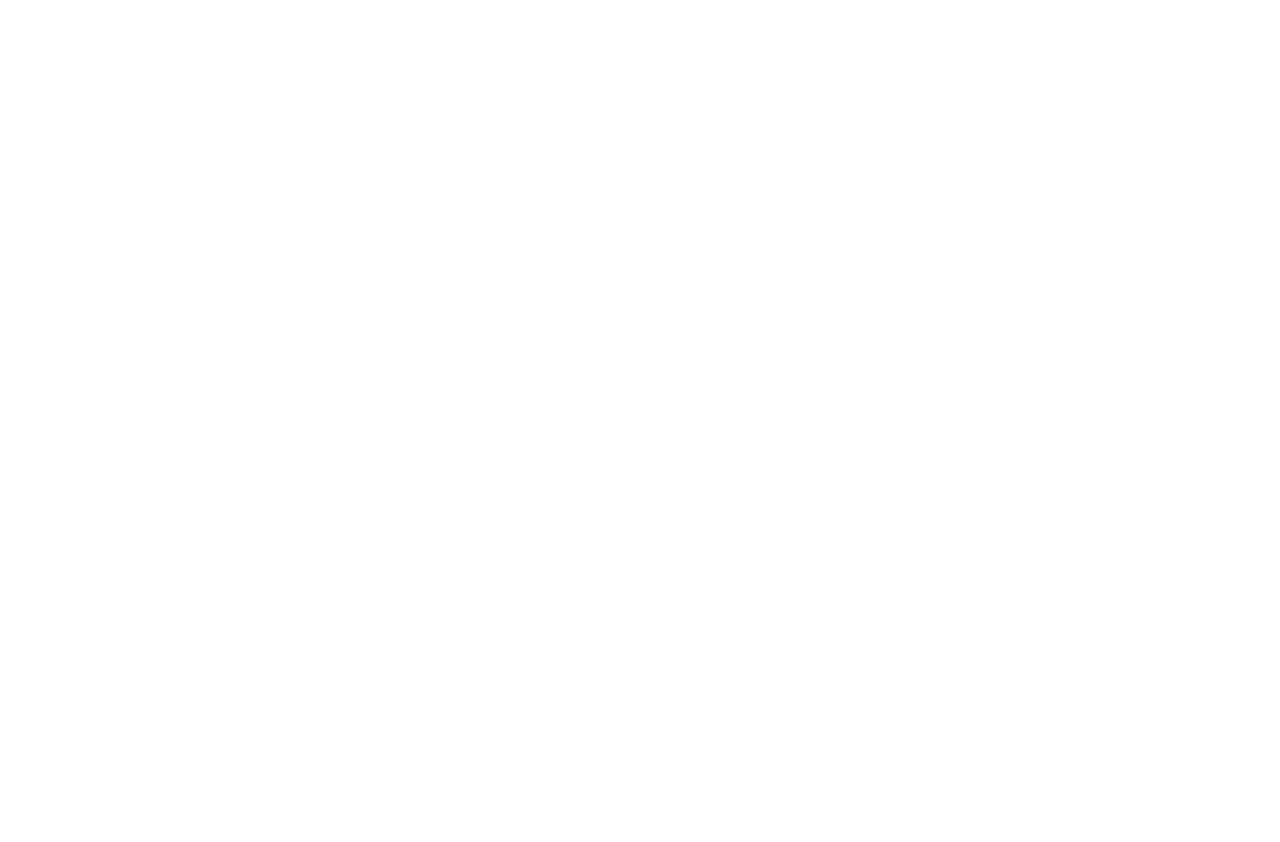
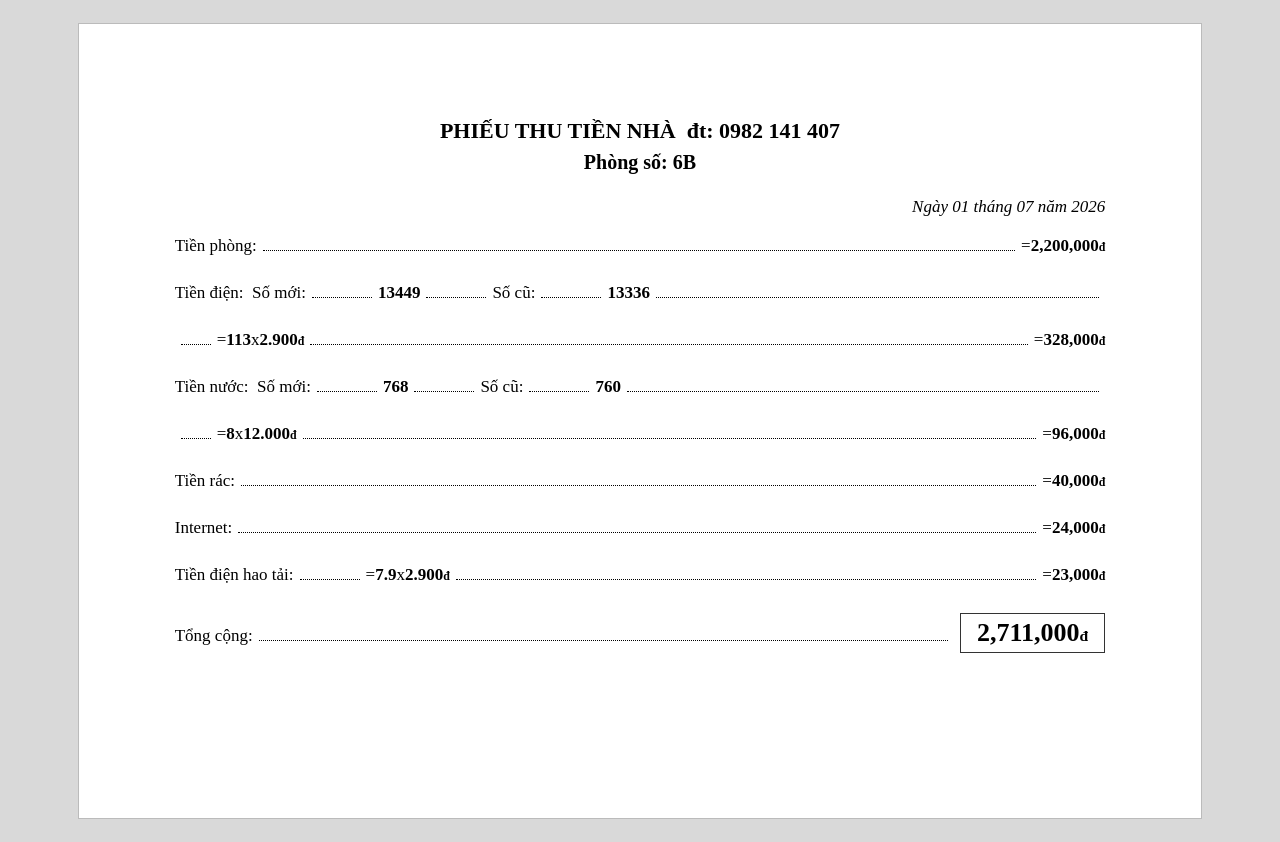
Before and after one commit to myheo0229/Project-tools-phongtro, a plain HTML site: page index.html in a window 1280 px wide. Before the commit the page ends 800 px from the top, so only its background shows below. Drawn offline with Linux system fonts and the light colour scheme.

Commit message:
hoàn thiện sơ lược UI 1 phòng

```diff
--- /dev/null
+++ b/assets/css/reset.css
@@ -0,0 +1,48 @@
+/* http://meyerweb.com/eric/tools/css/reset/
+   v2.0 | 20110126
+   License: none (public domain)
+*/
+
+html, body, div, span, applet, object, iframe,
+h1, h2, h3, h4, h5, h6, p, blockquote, pre,
+a, abbr, acronym, address, big, cite, code,
+del, dfn, em, img, ins, kbd, q, s, samp,
+small, strike, strong, sub, sup, tt, var,
+b, u, i, center,
+dl, dt, dd, ol, ul, li,
+fieldset, form, label, legend,
+table, caption, tbody, tfoot, thead, tr, th, td,
+article, aside, canvas, details, embed,
+figure, figcaption, footer, header, hgroup,
+menu, nav, output, ruby, section, summary,
+time, mark, audio, video {
+	margin: 0;
+	padding: 0;
+	border: 0;
+	font-size: 100%;
+	font: inherit;
+	vertical-align: baseline;
+}
+/* HTML5 display-role reset for older browsers */
+article, aside, details, figcaption, figure,
+footer, header, hgroup, menu, nav, section {
+	display: block;
+}
+body {
+	line-height: 1;
+}
+ol, ul {
+	list-style: none;
+}
+blockquote, q {
+	quotes: none;
+}
+blockquote:before, blockquote:after,
+q:before, q:after {
+	content: '';
+	content: none;
+}
+table {
+	border-collapse: collapse;
+	border-spacing: 0;
+}
--- /dev/null
+++ b/assets/css/style.css
@@ -0,0 +1,167 @@
+/* ============================================================
+   STYLE.CSS - style riêng cho phiếu thu tiền nhà
+   Chạy SAU reset.css (xem thứ tự link trong index.html)
+   ============================================================ */
+
+/* ---- biến dùng chung - đổi ở đây áp dụng cho toàn trang ---- */
+@page {
+    size: A4 landscape;
+    margin: 0;
+}
+
+:root {
+    --page-width: 297mm;
+    --page-height: 210mm;
+    --page-padding: 2.54cm;
+
+    --font-main: "Times New Roman", Times, serif;
+    --font-size-body: 17px;
+    --font-size-title: 22px;
+    --font-size-room: 20px;
+    --font-size-total: 26px;
+
+    --color-text: #000;
+    --color-line: #000; /* màu đường chấm chấm */
+    --color-mark: #999; /* màu dấu góc trang */
+
+    --row-gap: 30px; /* khoảng cách giữa các dòng chính */
+}
+
+html,
+body {
+    width: 100%;
+    min-height: 100%;
+    margin: 0;
+    padding: 0;
+}
+
+body {
+    background: #d9d9d9; /* chỉ để nhìn thấy mép trang trên trình duyệt, không ảnh hưởng lúc in/xuất PDF */
+    display: flex;
+    justify-content: center;
+    padding: 24px 0;
+    font-family: var(--font-main);
+}
+
+/* ============================================================
+   TRANG (1 tờ = 1 phiếu thu)
+   ============================================================ */
+.page {
+    position: relative;
+    width: var(--page-width);
+    height: var(--page-height);
+    box-sizing: border-box;
+    background: #fff;
+    box-shadow: 0 0 0 1px #bbb; /* viền nhẹ để thấy mép trang trên màn hình */
+    padding: var(--page-padding);
+    color: var(--color-text);
+    font-size: var(--font-size-body);
+}
+
+@media print {
+    @page {
+        size: A4 landscape;
+        margin: 0;
+    }
+
+    html,
+    body {
+        background: #fff;
+        margin: 0;
+        padding: 0;
+    }
+
+    body {
+        display: block;
+        padding: 0;
+        background: #fff;
+    }
+
+    .page {
+        width: 297mm;
+        height: 210mm;
+        box-shadow: none;
+        margin: 0;
+        padding: 12mm 14mm;
+    }
+}
+
+/* ============================================================
+   PHẦN ĐẦU: tiêu đề / phòng / ngày
+   ============================================================ */
+
+.header {
+    text-align: center;
+    /* margin-top: 50px; */
+    margin-bottom: 26px;
+}
+
+.title {
+    font-weight: bold;
+    font-size: var(--font-size-title);
+    margin-bottom: 10px;
+}
+
+.room {
+    font-weight: bold;
+    font-size: var(--font-size-room);
+    margin-bottom: 10px;
+}
+
+.date {
+    font-style: italic;
+    text-align: right;
+    margin-bottom: 22px;
+}
+
+/* ============================================================
+   CÁC DÒNG NỘI DUNG - dùng chung 1 class .row cho mọi dòng
+   .row-fill = đoạn chấm chấm co giãn (leader dots)
+   ============================================================ */
+.content .row {
+    display: flex;
+    align-items: baseline;
+    margin-bottom: var(--row-gap);
+    white-space: nowrap;
+}
+
+.row-fill {
+    flex: 1 1 auto;
+    border-bottom: 1px dotted var(--color-line);
+    margin: 0 6px;
+    min-width: 20px;
+}
+.row-fill.short {
+    flex: 0 1 60px;
+} /* đoạn chấm ngắn, dùng quanh số điện/nước */
+
+.row-value {
+    font-weight: bold;
+}
+.row-value sup {
+    font-size: 0.7em;
+}
+
+.meter-value {
+    font-weight: bold;
+}
+
+/* dòng phụ (dòng tính toán, thụt vào, không có nhãn ở đầu) */
+.calc-row .row-fill:first-child {
+    flex: 0 1 30px;
+}
+
+/* dòng tổng cộng - có khung số tiền */
+.total-row {
+    margin-top: 6px;
+}
+.total-box {
+    border: 1.5px solid #333;
+    padding: 6px 16px;
+    font-weight: bold;
+    font-size: var(--font-size-total);
+    margin-left: 6px;
+}
+.total-box sup {
+    font-size: 0.6em;
+}
--- a/index.html
+++ b/index.html
@@ -4,6 +4,115 @@
         <meta charset="UTF-8" />
         <meta name="viewport" content="width=device-width, initial-scale=1.0" />
         <title>Phong tro</title>
+        <!-- reset css -->
+        <link rel="stylesheet" href="./assets/css/reset.css" />
+
+        <!-- style css -->
+        <link rel="stylesheet" href="./assets/css/style.css" />
+        <!-- file js -->
     </head>
-    <body></body>
+    <body>
+        <div class="page">
+            <div class="header">
+                <p class="title">PHIẾU THU TIỀN NHÀ&nbsp;&nbsp;đt: <span id="f-dienThoai"></span></p>
+                <p class="room">Phòng số: <span id="f-phong"></span></p>
+            </div>
+
+            <p class="date" id="f-ngay"></p>
+
+            <div class="content">
+                <div class="row">
+                    <span>Tiền phòng:</span>
+                    <span class="row-fill"></span>
+                    <span>=</span>
+                    <span class="row-value"><span id="f-tienPhong"></span><sup>đ</sup></span>
+                </div>
+
+                <div class="row">
+                    <span>Tiền điện:&nbsp; Số mới:</span>
+                    <span class="row-fill short"></span>
+                    <span class="meter-value" id="f-dienMoi"></span>
+                    <span class="row-fill short"></span>
+                    <span>Số cũ:</span>
+                    <span class="row-fill short"></span>
+                    <span class="meter-value" id="f-dienCu"></span>
+                    <span class="row-fill"></span>
+                </div>
+                <div class="row calc-row">
+                    <span class="row-fill"></span>
+                    <span>=</span>
+                    <span class="row-value" id="f-dienKwh"></span>
+                    <span>x</span>
+                    <span class="row-value"><span id="f-giaDien"></span><sup>đ</sup></span>
+                    <span class="row-fill"></span>
+                    <span>=</span>
+                    <span class="row-value"><span id="f-tienDien"></span><sup>đ</sup></span>
+                </div>
+
+                <div class="row">
+                    <span>Tiền nước:&nbsp; Số mới:</span>
+                    <span class="row-fill short"></span>
+                    <span class="meter-value" id="f-nuocMoi"></span>
+                    <span class="row-fill short"></span>
+                    <span>Số cũ:</span>
+                    <span class="row-fill short"></span>
+                    <span class="meter-value" id="f-nuocCu"></span>
+                    <span class="row-fill"></span>
+                </div>
+                <div class="row calc-row">
+                    <span class="row-fill"></span>
+                    <span>=</span>
+                    <span class="row-value" id="f-nuocKhoi"></span>
+                    <span>x</span>
+                    <span class="row-value"><span id="f-giaNuoc"></span><sup>đ</sup></span>
+                    <span class="row-fill"></span>
+                    <span>=</span>
+                    <span class="row-value"><span id="f-tienNuoc"></span><sup>đ</sup></span>
+                </div>
+
+                <div class="row">
+                    <span>Tiền rác:</span>
+                    <span class="row-fill"></span>
+                    <span>=</span>
+                    <span class="row-value"><span id="f-rac"></span><sup>đ</sup></span>
+                </div>
+
+                <div class="row">
+                    <span>Internet:</span>
+                    <span class="row-fill"></span>
+                    <span>=</span>
+                    <span class="row-value"><span id="f-internet"></span><sup>đ</sup></span>
+                </div>
+
+                <div class="row">
+                    <span>Tiền điện hao tải:</span>
+                    <span class="row-fill short"></span>
+                    <span>=</span>
+                    <span class="row-value" id="f-haoTaiKwh"></span>
+                    <span>x</span>
+                    <span class="row-value"><span id="f-giaHaoTai"></span><sup>đ</sup></span>
+                    <span class="row-fill"></span>
+                    <span>=</span>
+                    <span class="row-value"><span id="f-tienHaoTai"></span><sup>đ</sup></span>
+                </div>
+
+                <div class="row" id="row-noCu" style="display: none">
+                    <span>Nợ cũ:</span>
+                    <span class="row-fill"></span>
+                    <span>=</span>
+                    <span class="row-fill short"></span>
+                    <span class="row-value"><span id="f-noCu"></span><sup>đ</sup></span>
+                </div>
+
+                <div class="row total-row">
+                    <span>Tổng cộng:</span>
+                    <span class="row-fill"></span>
+                    <span class="total-box"><span id="f-tongCong"></span><sup>đ</sup></span>
+                </div>
+            </div>
+        </div>
+
+        <!-- main.js đặt cuối body: lúc chạy thì mọi thẻ ở trên đã tồn tại -->
+        <script src="main.js"></script>
+    </body>
 </html>
--- /dev/null
+++ b/main.js
@@ -0,0 +1,68 @@
+/* ============================================================
+   MAIN.JS
+   - `room`: dữ liệu 1 phòng (sau này thay bằng dữ liệu tính toán thật,
+      hoặc gọi renderRoom(data) nhiều lần với data khác nhau)
+   - `renderRoom(data)`: đổ dữ liệu vào các thẻ tương ứng trong index.html
+   ============================================================ */
+
+const room = {
+  dienThoai: "0982 141 407",
+  phong: "6B",
+  ngay: "01", thang: "07", nam: "2026",
+
+  tienPhong: "2,200,000",
+
+  dienMoi: "13449", dienCu: "13336",
+  dienKwh: "113", giaDien: "2.900", tienDien: "328,000",
+
+  nuocMoi: "768", nuocCu: "760",
+  nuocKhoi: "8", giaNuoc: "12.000", tienNuoc: "96,000",
+
+  rac: "40,000",
+  internet: "24,000",
+
+  haoTaiKwh: "7.9", giaHaoTai: "2.900", tienHaoTai: "23,000",
+
+  noCu: null, // null hoặc "0" thì ẩn dòng nợ cũ, có số thì hiện
+
+  tongCong: "2,711,000"
+};
+
+function renderRoom(data) {
+  document.getElementById('f-dienThoai').textContent = data.dienThoai;
+  document.getElementById('f-phong').textContent = data.phong;
+  document.getElementById('f-ngay').textContent = `Ngày ${data.ngay} tháng ${data.thang} năm ${data.nam}`;
+
+  document.getElementById('f-tienPhong').textContent = data.tienPhong;
+
+  document.getElementById('f-dienMoi').textContent = data.dienMoi;
+  document.getElementById('f-dienCu').textContent = data.dienCu;
+  document.getElementById('f-dienKwh').textContent = data.dienKwh;
+  document.getElementById('f-giaDien').textContent = data.giaDien;
+  document.getElementById('f-tienDien').textContent = data.tienDien;
+
+  document.getElementById('f-nuocMoi').textContent = data.nuocMoi;
+  document.getElementById('f-nuocCu').textContent = data.nuocCu;
+  document.getElementById('f-nuocKhoi').textContent = data.nuocKhoi;
+  document.getElementById('f-giaNuoc').textContent = data.giaNuoc;
+  document.getElementById('f-tienNuoc').textContent = data.tienNuoc;
+
+  document.getElementById('f-rac').textContent = data.rac;
+  document.getElementById('f-internet').textContent = data.internet;
+
+  document.getElementById('f-haoTaiKwh').textContent = data.haoTaiKwh;
+  document.getElementById('f-giaHaoTai').textContent = data.giaHaoTai;
+  document.getElementById('f-tienHaoTai').textContent = data.tienHaoTai;
+
+  const rowNoCu = document.getElementById('row-noCu');
+  if (data.noCu && Number(String(data.noCu).replace(/\D/g, '')) > 0) {
+    document.getElementById('f-noCu').textContent = data.noCu;
+    rowNoCu.style.display = 'flex';
+  } else {
+    rowNoCu.style.display = 'none';
+  }
+
+  document.getElementById('f-tongCong').textContent = data.tongCong;
+}
+
+renderRoom(room);
```
